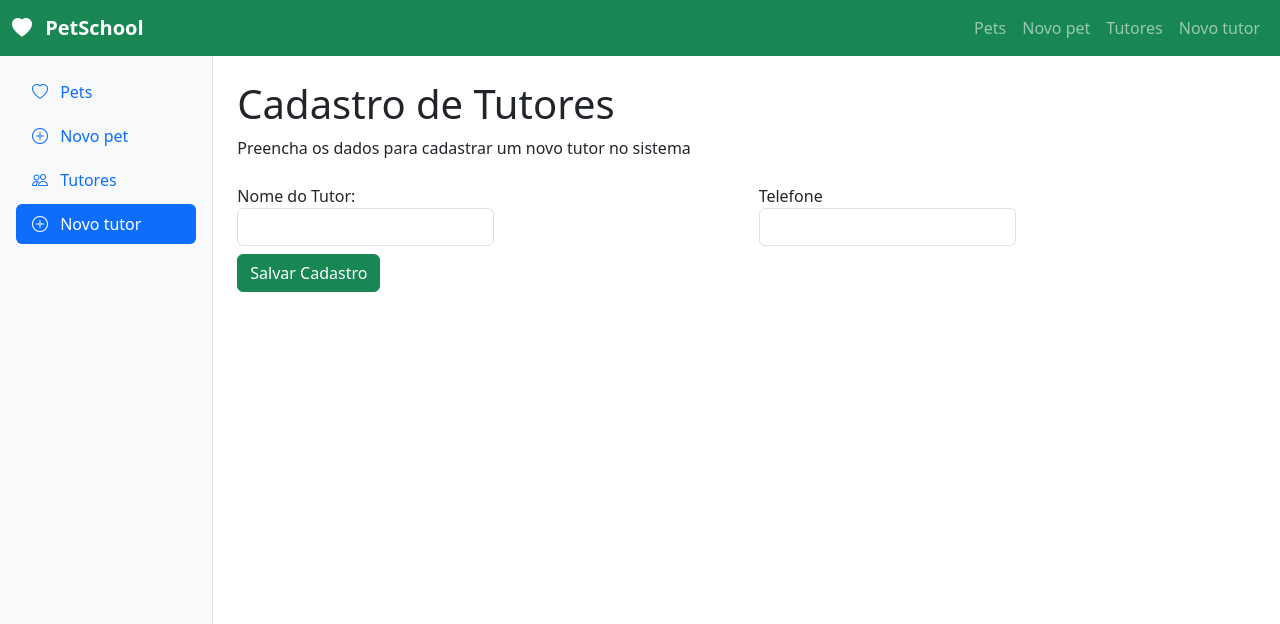
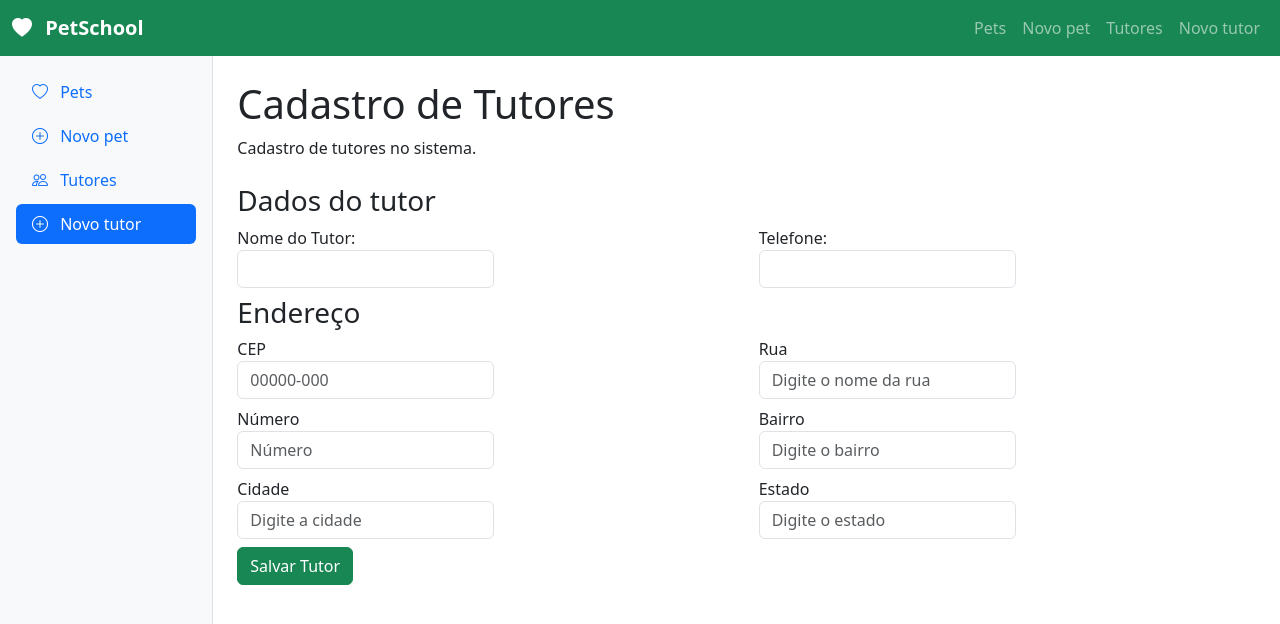
Before and after one commit to flaviabusa/hotel-pets, a Vue app: page /tutores/novo in a window 1280 px wide. Shown: the top 624 px of the page. Built offline with nearby package versions, Linux system fonts and the light colour scheme.

Commit message:
FEAT: adição da API busca CEP

```diff
--- a/db.json
+++ b/db.json
@@ -14,6 +14,19 @@
       "nome": "Flavia",
       "telefone": "47997162793",
       "id": "DbLg6iH_F0I"
+    },
+    {
+      "nome": "Flavia Busarello Côrrea",
+      "telefone": "47997162793",
+      "endereco": {
+        "rua": "Rua Henfil",
+        "numero": "37",
+        "bairro": "Santa Catarina",
+        "cidade": "Joinville",
+        "estado": "SC",
+        "cep": "89212510"
+      },
+      "id": "yzDk343gyns"
     }
   ],
   "pets": [
--- a/src/views/AddTutorView.vue
+++ b/src/views/AddTutorView.vue
@@ -1,19 +1,39 @@
 <script setup>
-import { onMounted, ref } from 'vue';
-import { RouterLink, useRouter } from 'vue-router';
+import { ref } from 'vue';
+import { useRouter } from 'vue-router';
 
 const router = useRouter(); //chamando meu router
 const API_URL = 'http://localhost:3000'; //chamando minha API
-const tutores = ref([]);
 
-// criar objeto para salvar um novo pet
-// propriedades: nome, espécie e tutor
 const novoTutor = ref({
   nome: '',
   telefone: '',
+  endereco: {
+    rua: '',
+    numero: '',
+    bairro: '',
+    cidade: '',
+    estado: '',
+    cep: '',
+  }
 });
 
-// salvar o novo tutor no sistema
+const cepApi = ref({});
+
+async function buscarCep(cep) {
+  const API_CEP = 'https://viacep.com.br/ws/';
+  const respostaCep = await fetch(`${API_CEP}/${cep}/json/`);
+
+  cepApi.value = await respostaCep.json();
+
+  novoTutor.value.endereco.rua = cepApi.value.logradouro;
+  novoTutor.value.endereco.bairro = cepApi.value.bairro;
+  novoTutor.value.endereco.cidade = cepApi.value.localidade;
+  novoTutor.value.endereco.estado = cepApi.value.uf;
+
+}
+
+
 async function salvarTutor() {
   await fetch(`${API_URL}/tutores`, {
     method: 'POST',
@@ -33,18 +53,13 @@
   <div>
     <header class="mb-4">
       <h1 class="text-2xl font-bold">Cadastro de Tutores</h1>
-      <p class="text-body-secundary mb-0">
-        Preencha os dados para cadastrar um novo tutor no sistema
-      </p>
+      <p class="text-body-secundary mb-0">Cadastro de tutores no sistema.</p>
     </header>
 
     <form class="row" @submit.prevent="salvarTutor">
-      <!-- nome do tutor-->
+      <h3>Dados do tutor</h3>
       <div class="col-md-6">
-        <label
-          for="nome"
-          class="form-label"
-        >
+        <label for="nome" class="form-label">
           Nome do Tutor:
           <input
             type="text"
@@ -55,31 +70,91 @@
           />
         </label>
       </div>
-
-      <!-- Telefone do tutor-->
       <div class="col-md-6">
-        <label
-          for="telefone"
-          class="form-label"
-          >Telefone
-          <input
+        <label for="telefone" class="form-label">
+            Telefone:
+            <input
             type="tel"
             class="form-control"
             id="telefone"
             v-model="novoTutor.telefone"
-            required
-          />
+            required>
         </label>
       </div>
+      <h3>Endereço</h3>
+      <div class="col-md-6">
+        <label for="cep" class="form-label">
+          CEP
+          <input
+          type="cep"
+          class="form-control"
+          id="cep"
+          v-model="novoTutor.endereco.cep"
+          placeholder="00000-000"
+          @blur="buscarCep(novoTutor.endereco.cep)">
 
+        </label>
+      </div>
+      <div class="col-md-6">
+        <label for="rua" class="form-label">
+          Rua
+          <input
+          type="text"
+          class="form-control"
+          id="rua"
+          v-model="novoTutor.endereco.rua"
+          placeholder="Digite o nome da rua">
+        </label>
+      </div>
+      <div class="col-md-6">
+        <label for="numero" class="form-label">
+          Número
+          <input
+          type="text"
+          class="form-control"
+          id="numero"
+          v-model="novoTutor.endereco.numero"
+          placeholder="Número">
+        </label>
+      </div>
+      <div class="col-md-6">
+        <label for="bairro" class="form-label">
+          Bairro
+          <input
+          type="text"
+          class="form-control"
+          id="bairro"
+          v-model="novoTutor.endereco.bairro"
+          placeholder="Digite o bairro">
+        </label>
+      </div>
+      <div class="col-md-6">
+        <label for="cidade" class="form-label">
+          Cidade
+          <input
+          type="text"
+          class="form-control"
+          id="cidade"
+          v-model="novoTutor.endereco.cidade"
+          placeholder="Digite a cidade">
+        </label>
+      </div>
+      <div class="col-md-6">
+        <label for="estado" class="form-label">
+          Estado
+          <input
+          type="text"
+          class="form-control"
+          id="estado"
+          v-model="novoTutor.endereco.estado"
+          placeholder="Digite o estado">
+        </label>
+      </div>
       <div class="col-12-d-flex gap-2">
-        <button
-          class="btn btn-success"
-          type="submit"
-        >
-          Salvar Cadastro
+        <button class="btn btn-success" type="submit">
+          Salvar Tutor
         </button>
       </div>
     </form>
- </div>
+  </div>
 </template>
```
